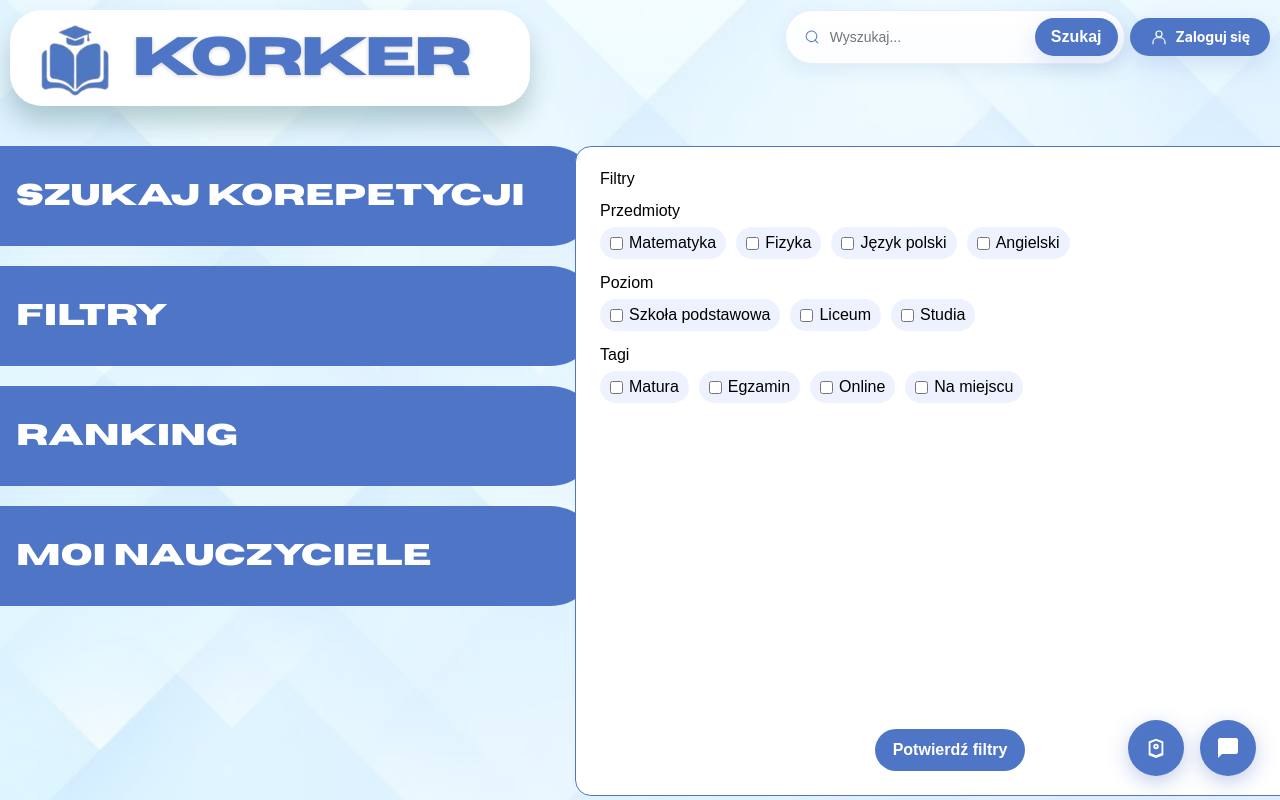
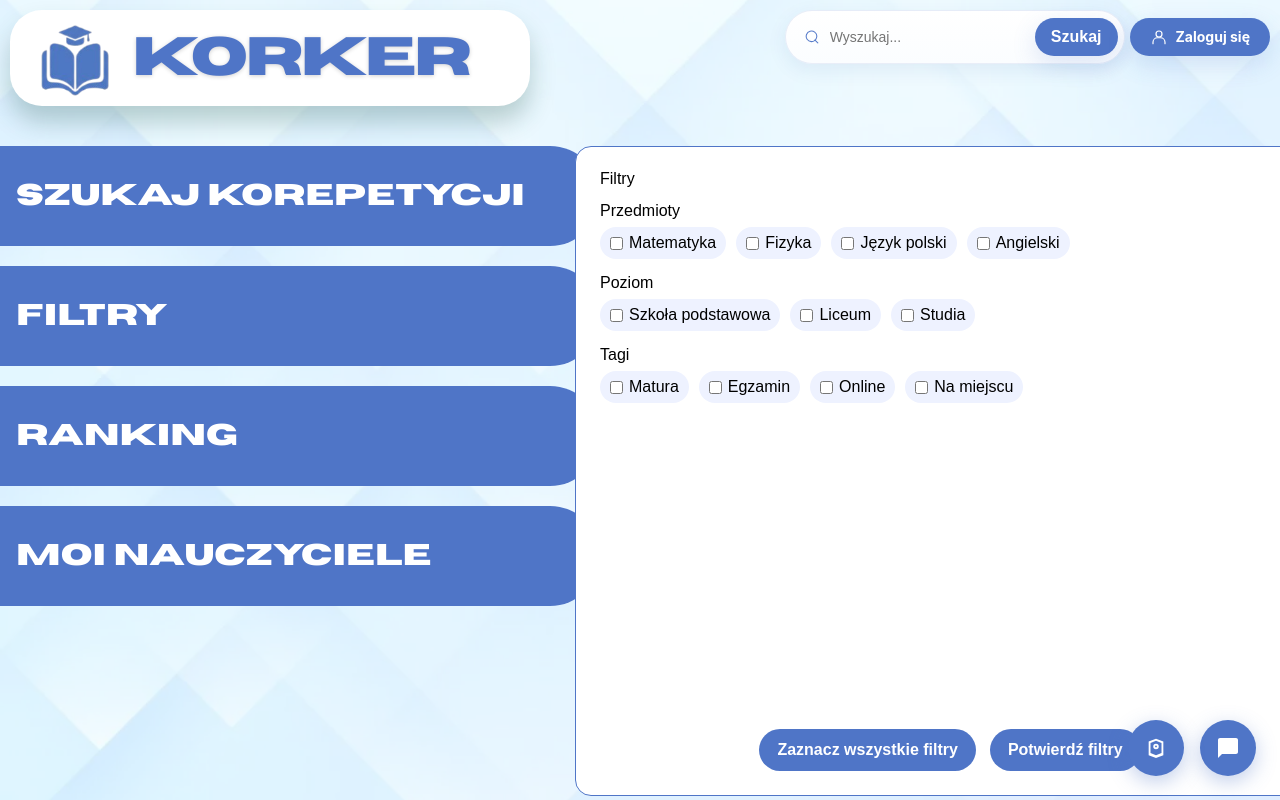
Before and after one commit to korkerteam/Korker, a Vue app: page / in a window 1280 px wide. Both pictures are taken after a click on the button "FILTRY". Shown: the top 800 px of the page. Built offline with nearby package versions, Linux system fonts and the light colour scheme; no server answers.

Commit message:
Dodano zaznacz wszystkie filtry

```diff
--- a/src/views/menu/FilterPage.vue
+++ b/src/views/menu/FilterPage.vue
@@ -19,6 +19,14 @@ const selectedFilters = computed({
   set: (value) => emit('update:modelValue', value),
 })
 
+const hasAnyFilterSelected = computed(() => {
+  return (
+    selectedFilters.value.subjects.length > 0 ||
+    selectedFilters.value.levels.length > 0 ||
+    selectedFilters.value.tags.length > 0
+  )
+})
+
 function toggleSelection(category, value) {
   const current = [...(selectedFilters.value[category] || [])]
   const index = current.indexOf(value)
@@ -32,6 +40,23 @@ function toggleSelection(category, value) {
   selectedFilters.value = {
     ...selectedFilters.value,
     [category]: current,
+  }
+}
+
+function toggleAllFilters() {
+  if (hasAnyFilterSelected.value) {
+    selectedFilters.value = {
+      subjects: [],
+      levels: [],
+      tags: [],
+    }
+    return
+  }
+
+  selectedFilters.value = {
+    subjects: [...subjectOptions],
+    levels: [...levelOptions],
+    tags: [...tagOptions],
   }
 }
 </script>
@@ -83,6 +108,9 @@ function toggleSelection(category, value) {
     </div>
 
     <div class="confirm-row">
+      <button class="confirm-button" type="button" @click="toggleAllFilters()">
+        {{ hasAnyFilterSelected ? 'Odznacz wszystkie filtry' : 'Zaznacz wszystkie filtry' }}
+      </button>
       <button class="confirm-button" type="button" @click="emit('confirm')">
         Potwierdź filtry
       </button>
@@ -124,6 +152,7 @@ h4 {
   margin-top: auto;
   display: flex;
   justify-content: center;
+  gap: 14px;
 }
 
 .confirm-button {
@@ -131,9 +160,9 @@ h4 {
   border-radius: 999px;
   padding: 12px 18px;
   cursor: pointer;
+  font-weight: 700;
   background: var(--primary-color);
   color: white;
-  font-weight: 700;
 }
 
 label {
```
